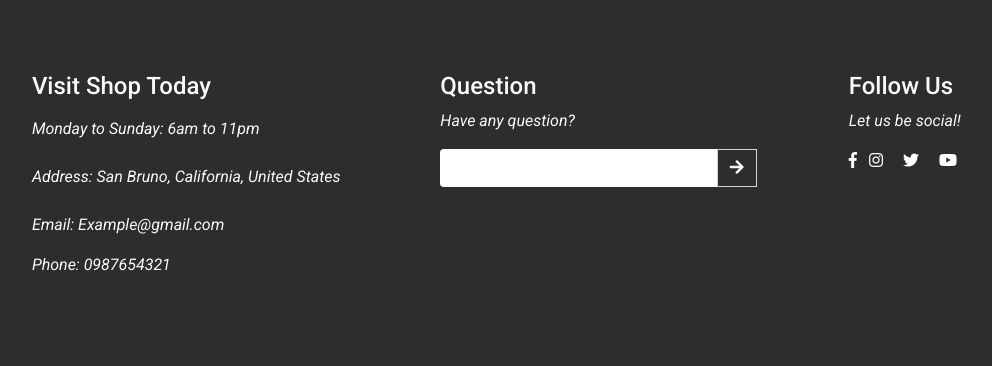
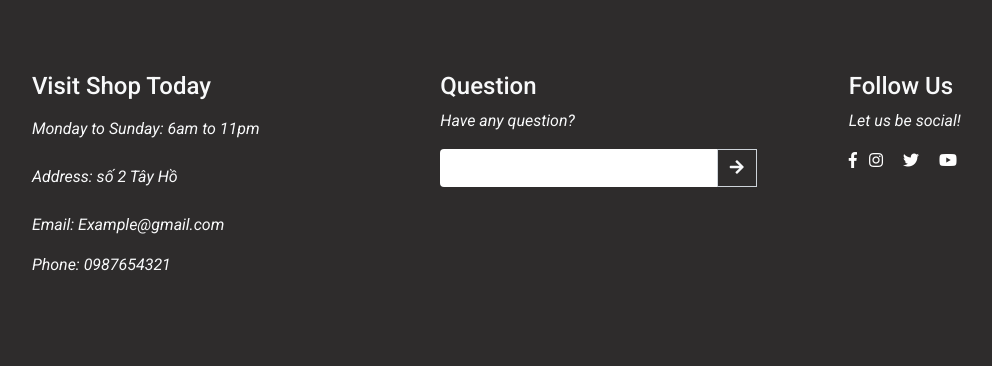
Before and after one commit to Bin65/sach, a PHP site: page /LiteratureLounge/ in a window 1280 px wide. Shown: the part 2397-2763 px from the top of the page, without its empty margins (133-1125 px from the left). Run offline with PHP 8.4, Linux system fonts and the light colour scheme; some libraries are stand-ins or nearby versions.

Commit message:
update ver2

```diff
--- a/pages/footer.php
+++ b/pages/footer.php
@@ -7,7 +7,7 @@
                     <i>Monday to Sunday: 6am to 11pm</i>
                 </p>
                 <p class="pt-2 text-light">
-                    <i>Address: San Bruno, California, United States</i>
+                    <i>Address: số 2 Tây Hồ</i>
                 </p>
                 <p class="pt-2 text-light">
                     <i>Email: Example@gmail.com</i>
--- a/pages/main/order/cancel.php
+++ b/pages/main/order/cancel.php
@@ -1,5 +1,5 @@
 <?php
-    include("../../../admin/config/connection.php");
+    include("C:/xampp/htdocs/sach/admincp/config/connection.php");
     session_start();
     $order_id = $_GET['id_cancel'];
     $sql_cancel = "UPDATE tblorder SET order_status = 2 WHERE order_id = $order_id";
```
